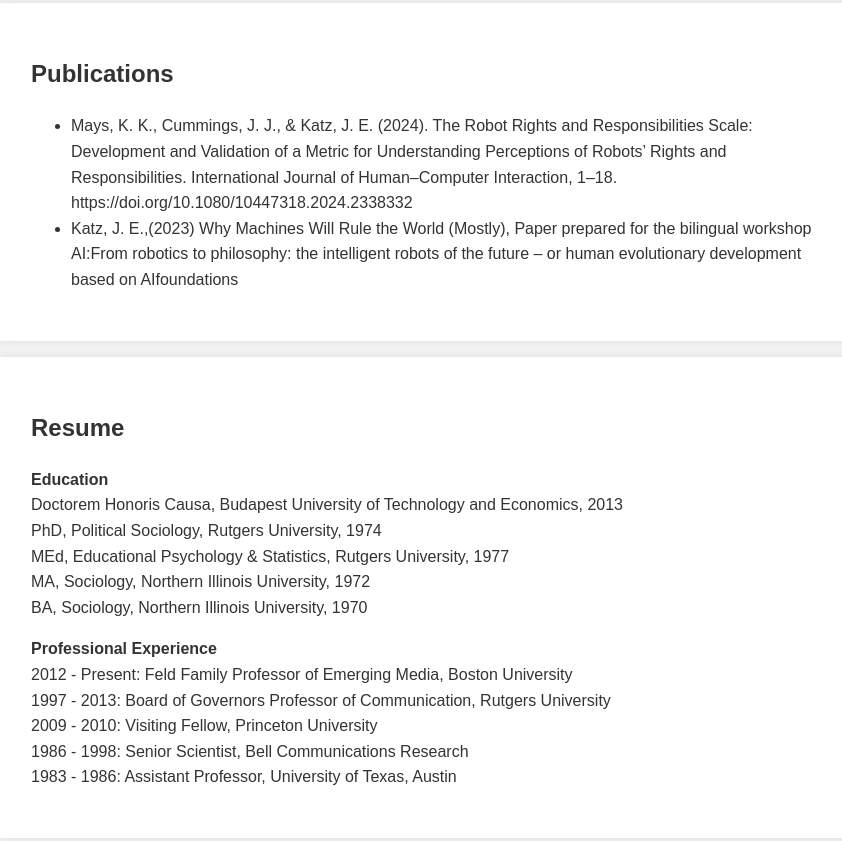
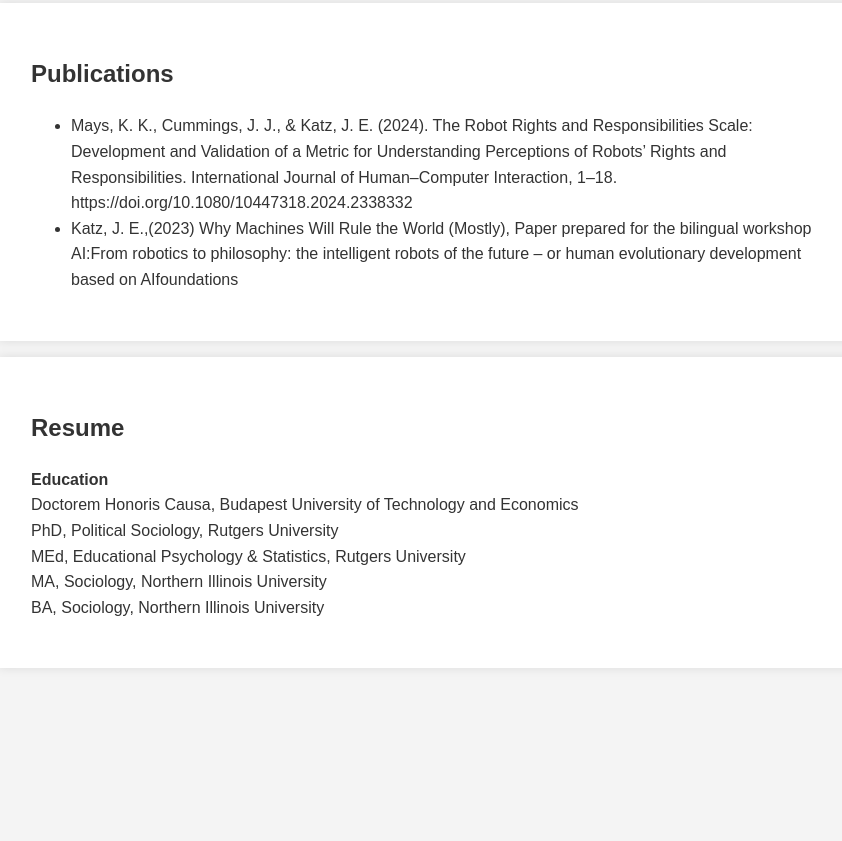
Before and after one commit to JamesEKatz/jamesekatz-personal-website, a plain HTML site: page index.html in a window 1280 px wide. Shown: the part 1135-1976 px from the top of the page, without its empty margins (209-1051 px from the left). After the commit the page ends 1819 px from the top, so only its background shows below. Drawn offline with Linux system fonts and the light colour scheme.

Commit message:
Update index.html

```diff
--- a/index.html
+++ b/index.html
@@ -95,20 +95,11 @@
     <h2>Resume</h2>
     <p>
         <strong>Education</strong><br>
-        Doctorem Honoris Causa, Budapest University of Technology and Economics, 2013<br>
-        PhD, Political Sociology, Rutgers University, 1974<br>
-        MEd, Educational Psychology & Statistics, Rutgers University, 1977<br>
-        MA, Sociology, Northern Illinois University, 1972<br>
-        BA, Sociology, Northern Illinois University, 1970
-    </p>
-    <p>
-        <strong>Professional Experience</strong><br>
-        2012 - Present: Feld Family Professor of Emerging Media, Boston University<br>
-        1997 - 2013: Board of Governors Professor of Communication, Rutgers University<br>
-        2009 - 2010: Visiting Fellow, Princeton University<br>
-        1986 - 1998: Senior Scientist, Bell Communications Research<br>
-        1983 - 1986: Assistant Professor, University of Texas, Austin<br>
-        <!-- Add more professional experience as needed -->
+        Doctorem Honoris Causa, Budapest University of Technology and Economics<br>
+        PhD, Political Sociology, Rutgers University<br>
+        MEd, Educational Psychology & Statistics, Rutgers University<br>
+        MA, Sociology, Northern Illinois University<br>
+        BA, Sociology, Northern Illinois University
     </p>
 </section>
 
```
